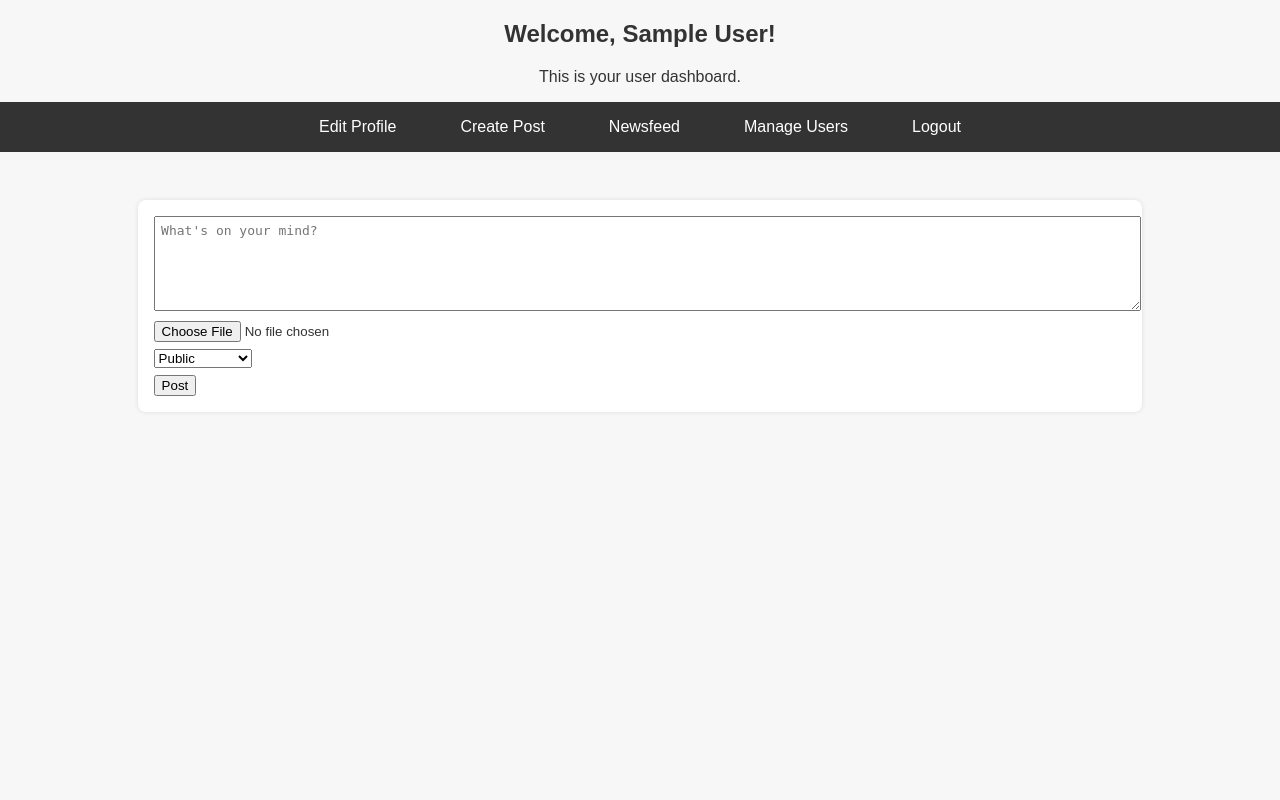
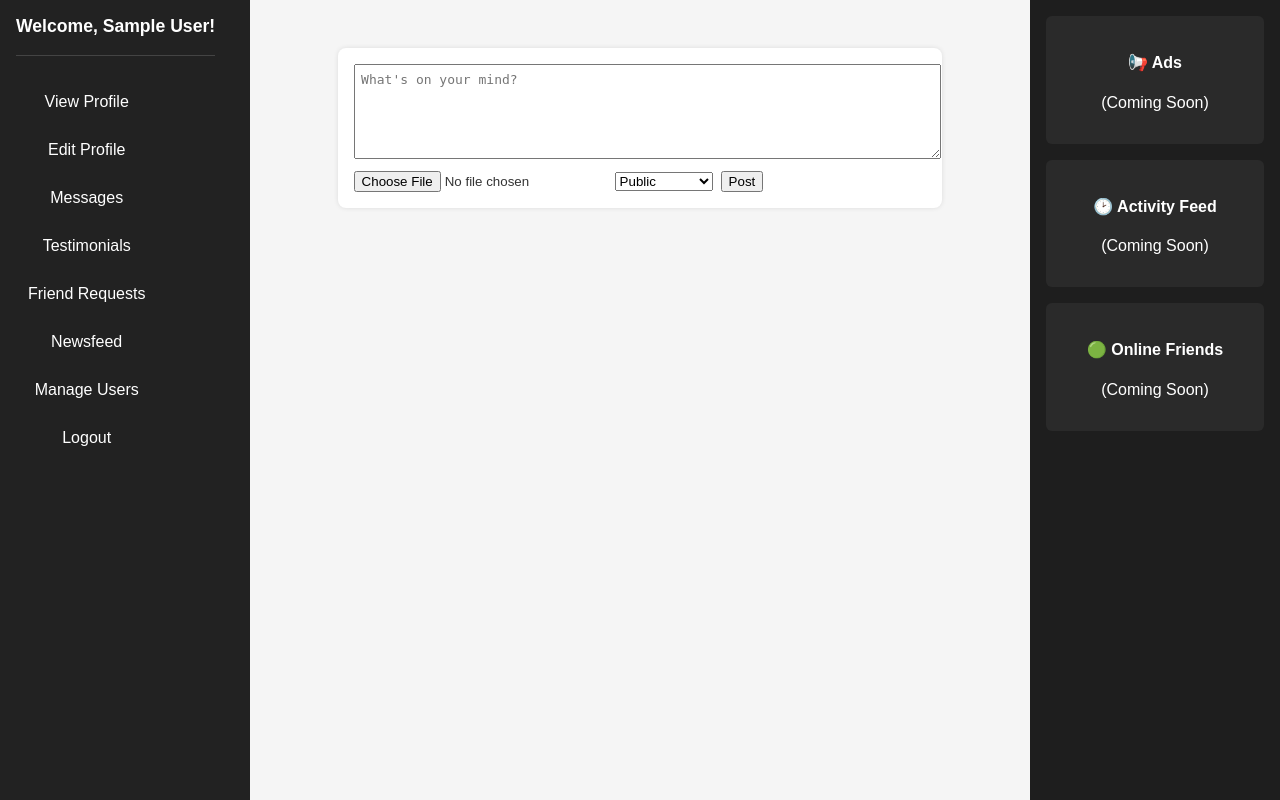
Before and after one commit to StaAnaDistrict/nubenta, a PHP site: page /dashboard.php in a window 1280 px wide. Run offline with PHP 8.4, Linux system fonts and the light colour scheme; the visitor is signed in with stand-in values (Sample User, id 1).

```diff
--- /dev/null
+++ b/assets/css/dashboard_style.css
@@ -0,0 +1,197 @@
+body {
+  font-family: Arial, sans-serif;
+  margin: 0;
+  padding: 0;
+  background: #f7f7f7;
+  color: #333;
+  text-align: center;
+}
+
+header {
+  background: #333;
+  color: white;
+  padding: 1em 0;
+}
+
+/* 🧱 Grid Layout Base */
+.dashboard-grid {
+  display: grid;
+  grid-template-columns: 250px 1fr 250px;
+  grid-template-rows: auto;
+  height: 100vh;
+}
+
+/* 🎯 Left Sidebar */
+.left-sidebar {
+  background-color: #222;
+  color: white;
+  padding: 1em;
+  display: flex;
+  flex-direction: column;
+  align-items: flex-start;
+}
+
+.user-greeting h3 {
+  margin-top: 0;
+  font-size: 1.1em;
+  padding-bottom: 1em;
+  border-bottom: 1px solid #444;
+  width: 100%;
+}
+
+/* 🔽 Vertical Nav */
+.navbar-vertical ul {
+  list-style: none;
+  padding: 0;
+  margin: 0;
+  width: 100%;
+}
+
+.navbar-vertical ul li {
+  margin: 10px 0;
+}
+
+.navbar-vertical ul li a {
+  color: white;
+  text-decoration: none;
+  padding: 10px 12px;
+  display: block;
+  border-radius: 4px;
+}
+
+.navbar-vertical ul li a:hover {
+  background-color: #444;
+}
+
+/* ✏️ Main Content Styling */
+.main-content {
+  background-color: #f5f5f5;
+  padding: 2em;
+  overflow-y: auto;
+}
+
+/* 📌 Right Sidebar */
+.right-sidebar {
+  background-color: #1e1e1e;
+  color: white;
+  padding: 1em;
+  display: flex;
+  flex-direction: column;
+  gap: 1em;
+}
+
+.sidebar-section {
+  background-color: #2a2a2a;
+  padding: 1em;
+  border-radius: 6px;
+}
+
+/* 💬 Adjusted Post Box */
+.post-box {
+  background: white;
+  padding: 1em;
+  margin: 1em auto;
+  width: 80%;
+  box-shadow: 0 0 5px rgba(0,0,0,0.1);
+  border-radius: 8px;
+}
+
+.post-box textarea {
+  width: 100%;
+  height: 80px;
+  resize: vertical;
+  padding: 0.5em;
+  font-size: 1em;
+}
+
+.post-box input[type="file"],
+.post-box select,
+.post-box button {
+  margin-top: 0.5em;
+  display: block;
+}
+
+.newsfeed {
+  width: 80%;
+  margin: 1em auto;
+}
+
+.post {
+  background: #fff;
+  padding: 1em;
+  margin-bottom: 1em;
+  box-shadow: 0 0 3px rgba(0,0,0,0.1);
+  border-radius: 6px;
+  text-align: left;
+}
+/* 📄 Post Styling remains unchanged (uses your existing style) */
+
+/* Optional: Make the dashboard responsive */
+@media (max-width: 900px) {
+  .dashboard-grid {
+    grid-template-columns: 1fr;
+  }
+  .left-sidebar, .right-sidebar {
+    display: none;
+  }
+}
+
+.post-actions {
+  display: flex;
+  flex-wrap: wrap;
+  gap: 0.5em;
+  margin-top: 0.5em;
+  align-items: center;
+}
+
+.post-actions input[type="file"],
+.post-actions select,
+.post-actions button {
+  margin-top: 0;
+}
+.hamburger {
+  display: none;
+  position: absolute;
+  top: 1em;
+  left: 1em;
+  background: #222;
+  color: white;
+  border: none;
+  padding: 0.5em 1em;
+  font-size: 1.2em;
+  z-index: 999;
+  cursor: pointer;
+}
+
+/* Hide sidebar on mobile and use hamburger */
+@media (max-width: 900px) {
+  .dashboard-grid {
+    grid-template-columns: 1fr;
+  }
+
+  .left-sidebar {
+    position: fixed;
+    top: 0;
+    left: -250px; /* hide off screen */
+    width: 250px;
+    height: 100vh;
+    background-color: #222;
+    padding-top: 3em;
+    z-index: 1000;
+    display: flex;
+    flex-direction: column;
+    transition: left 0.3s ease;
+  }
+
+  .left-sidebar.show {
+    left: 0; /* slide in */
+  }
+
+  .right-sidebar {
+    display: none;
+  }
+
+  .hamburger {
+    display: block;
+  }
+}
--- a/assets/css/style.css
+++ b/assets/css/style.css
@@ -62,40 +62,3 @@ footer {
   background-color: #555;
   border-radius: 4px;
 }
-.post-box {
-  background: white;
-  padding: 1em;
-  margin: 1em auto;
-  width: 80%;
-  box-shadow: 0 0 5px rgba(0,0,0,0.1);
-  border-radius: 8px;
-}
-
-.post-box textarea {
-  width: 100%;
-  height: 80px;
-  resize: vertical;
-  padding: 0.5em;
-  font-size: 1em;
-}
-
-.post-box input[type="file"],
-.post-box select,
-.post-box button {
-  margin-top: 0.5em;
-  display: block;
-}
-
-.newsfeed {
-  width: 80%;
-  margin: 1em auto;
-}
-
-.post {
-  background: #fff;
-  padding: 1em;
-  margin-bottom: 1em;
-  box-shadow: 0 0 3px rgba(0,0,0,0.1);
-  border-radius: 6px;
-  text-align: left;
-}
--- /dev/null
+++ b/assets/navigation.php
@@ -0,0 +1,50 @@
+<?php
+// navigation.php – reusable left-sidebar navigation
+if (session_status() === PHP_SESSION_NONE) session_start();
+$currentUser = $_SESSION['user'] ?? null;
+?>
+<!-- ────────── HAMBURGER (mobile) ────────── -->
+<button class="hamburger" id="hamburgerBtn">☰</button>
+
+<!-- ────────── LEFT SIDEBAR ────────── -->
+<aside class="left-sidebar" id="leftSidebar">
+  <?php if ($currentUser): ?>
+    <div class="user-greeting">
+      <h3>Welcome, <?= htmlspecialchars($currentUser['name']) ?>!</h3>
+    </div>
+  <?php endif; ?>
+
+  <nav class="navbar-vertical">
+    <ul>
+      <li><a href="view_profile.php?id=<?= $user['id'] ?>">View Profile</a></li>
+      <li><a href="edit_profile.php">Edit Profile</a></li>
+      <li><a href="messages.php">Messages</a></li>
+      <li><a href="testimonials.php">Testimonials</a></li>
+      <li><a href="friend_requests.php">Friend Requests</a></li>
+      <li><a href="newsfeed.php">Newsfeed</a></li>
+      <?php if ($currentUser && $currentUser['role'] === 'admin'): ?>
+        <li><a href="admin_users.php">Manage Users</a></li>
+      <?php endif; ?>
+      <li><a href="logout.php">Logout</a></li>
+    </ul>
+  </nav>
+</aside>
+
+<!-- ────────── JS for toggle + outside-click ────────── -->
+<script>
+  const hamburger   = document.getElementById('hamburgerBtn');
+  const sidebar     = document.getElementById('leftSidebar');
+
+  // Toggle sidebar
+  hamburger.addEventListener('click', e => {
+    e.stopPropagation();
+    sidebar.classList.toggle('show');
+  });
+
+  // Click outside to close
+  document.addEventListener('click', e => {
+    if (!sidebar.contains(e.target) && !hamburger.contains(e.target)) {
+      sidebar.classList.remove('show');
+    }
+  });
+</script>
--- a/dashboard.php
+++ b/dashboard.php
@@ -5,48 +5,43 @@ if (!isset($_SESSION['user'])) {
   exit();
 }
 $user = $_SESSION['user'];
+
 ?>
 <!DOCTYPE html>
 <html>
 <head>
   <meta charset="utf-8">
   <title>Dashboard – Nubenta</title>
-  <link rel="stylesheet" href="assets/css/style.css">
+  <link rel="stylesheet" href="assets/css/dashboard_style.css">
 </head>
 <body>
+<div class="hamburger">☰</div>
 
-  <h2>Welcome, <?php echo htmlspecialchars($user['name']); ?>!</h2>
-  <p>This is your user dashboard.</p>
+<div class="dashboard-grid">
+<?php                         // ---------- ONLY ONE INCLUDE ----------
+$currentUser = $user;         // pass user to navigation.php
+include 'assets/navigation.php';
+?>
 
-  <nav class="navbar">
-    <ul>
-      <li><a href="edit_profile.php">Edit Profile</a></li>
-      <li><a href="post.php">Create Post</a></li>
-      <li><a href="newsfeed.php">Newsfeed</a></li>
-      <?php if ($user['role'] === 'admin'): ?>
-        <li><a href="admin_users.php">Manage Users</a></li>
-      <?php endif; ?>
-      <li><a href="logout.php">Logout</a></li>
-    </ul>
-  </nav>
-<main>
 
-    <!-- 📝 Post Box -->
+  <!-- Main Content -->
+  <main class="main-content">
     <form action="create_post.php" method="POST" enctype="multipart/form-data" class="post-box">
       <textarea name="content" placeholder="What's on your mind?" required></textarea>
+      <div class="post-actions">
   <input type="file" name="media">
   <select name="visibility">
     <option value="public">Public</option>
     <option value="friends">Friends Only</option>
   </select>
   <button type="submit">Post</button>
+</div>
+
     </form>
 
-    <!-- 📰 Newsfeed -->
     <section class="newsfeed">
       <?php
-      // Example structure. Replace with real DB content.
-      $posts = []; // ← Load this from the database
+      $posts = []; // ← Replace with real DB content.
       foreach ($posts as $post):
       ?>
         <article class="post">
@@ -60,5 +55,26 @@ $user = $_SESSION['user'];
       <?php endforeach; ?>
     </section>
   </main>
+
+  <!-- Right Sidebar -->
+  <aside class="right-sidebar">
+    <div class="sidebar-section">
+      <h4>📢 Ads</h4>
+      <p>(Coming Soon)</p>
+    </div>
+    <div class="sidebar-section">
+      <h4>🕑 Activity Feed</h4>
+      <p>(Coming Soon)</p>
+    </div>
+    <div class="sidebar-section">
+      <h4>🟢 Online Friends</h4>
+      <p>(Coming Soon)</p>
+    </div>
+  </aside>
+
+</div>
+
+
+
 </body>
 </html>
```
Also changed, not shown: assets/css/topnav.css (added, +13 -0 lines), assets/js/script.js (+31 -22 lines), edit_profile.php (+37 -21 lines), process_follow.php.php (added, +24 -0 lines), process_friend_request.php (added, +40 -0 lines), process_update_profile.php (+63 -0 lines), topnav.php (added, +39 -0 lines), view_profile.php (added, +106 -0 lines), uploads/profile_pics/u1_1747490917.png (added), 2 other files. Lines whose indentation alone changed are shown as unchanged.
